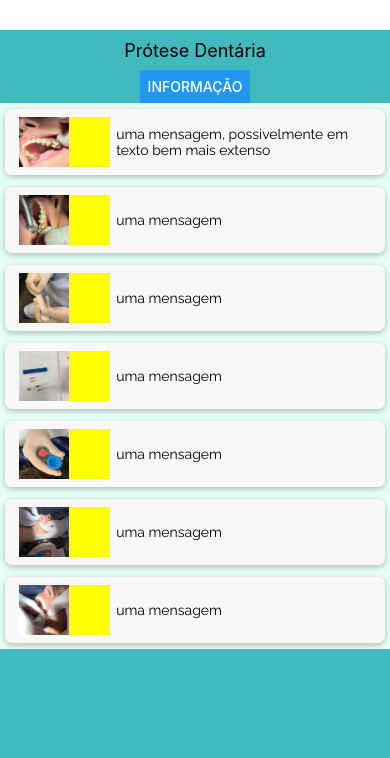
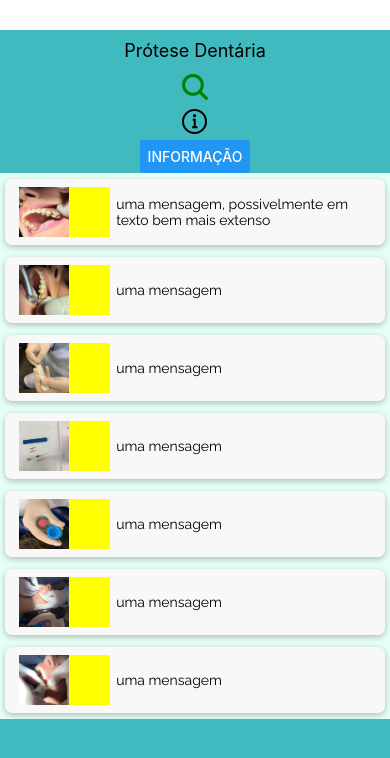
Before and after one commit to kyriosdata/protese, a React Native app in the folder maio/: screen / in a window 390 px wide. Shown: the top 758 px of the page. Built offline with nearby package versions, Linux system fonts and the light colour scheme.

Commit message:
added icons

```diff
--- a/maio/App.js
+++ b/maio/App.js
@@ -3,6 +3,7 @@ import { StyleSheet, Button, View } from "react-native";
 import { StatusBar } from "expo-status-bar";
 import AppLoading from "expo-app-loading";
 import * as Font from "expo-font";
+import { Ionicons } from "@expo/vector-icons";
 
 import Header from "./components/Header";
 import ProteseLista from "./components/ProteseLista";
@@ -46,6 +47,8 @@ export default function App() {
   return (
     <View style={styles.container}>
       <Header title="Prótese Dentária" />
+      <Ionicons name="search" size={32} color="green" />
+      <Ionicons name="information-circle-outline" size={32} color="black" />
       <Button title={"Informação"} onPress={() => setShowInfo(true)} />
       <Informacao visible={showInfo} onClose={fechaInformacao} />
 
```
